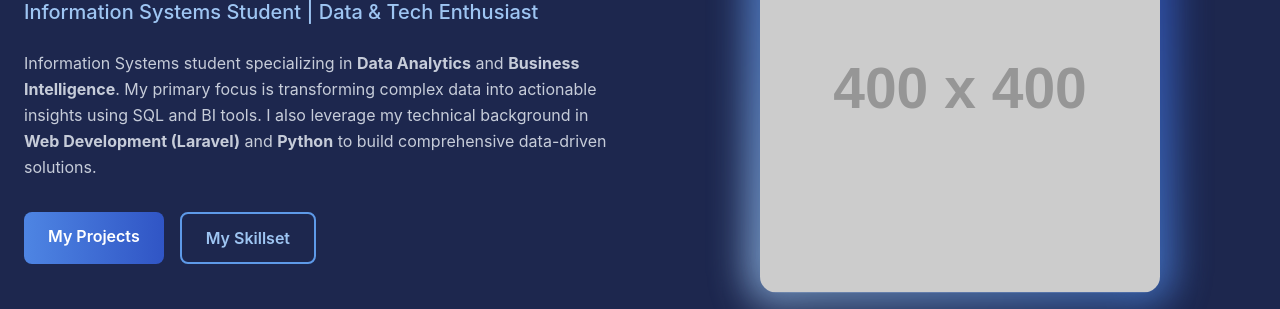
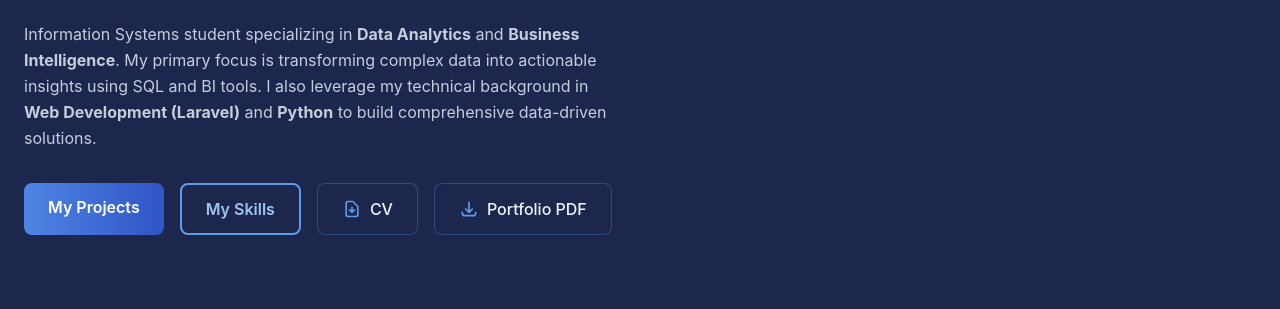
Before and after one commit to vinckarunia/portfolio, a plain HTML site: page index.html in a window 1280 px wide. Shown: the part 187-496 px from the top of the page. Drawn offline with nearby package versions, Linux system fonts and the light colour scheme; placeholder pictures from the web are drawn by us.

Commit message:
update 202512152139

```diff
--- a/index.html
+++ b/index.html
@@ -41,16 +41,34 @@
                         Information Systems student specializing in <strong>Data Analytics</strong> and <strong>Business Intelligence</strong>. My primary focus is transforming complex data into actionable insights using SQL and BI tools. I also leverage my technical background in <strong>Web Development (Laravel)</strong> and <strong>Python</strong> to build comprehensive data-driven solutions.
                     </p>
 
-                    <div class="flex space-x-4">
-                        <a href="#projects" class="px-6 py-3 bg-gradient-to-r from-[#4E85E3] to-[#3055C5] rounded-lg font-semibold text-white hover:shadow-[0_0_15px_rgba(94,154,232,0.5)] hover:scale-105 transition-all">My Projects</a>
-                        <a href="#skills" class="px-6 py-3 border-2 border-[#5E9AE8] text-[#9EC5F2] rounded-lg font-semibold hover:bg-[#5E9AE8]/10 transition-all">My Skillset</a>
+                    <div class="flex flex-col sm:flex-row gap-4 mt-8">
+                        <div class="flex space-x-4">
+                            <a href="#projects" class="flex-1 sm:flex-none text-center px-6 py-3 bg-gradient-to-r from-[#4E85E3] to-[#3055C5] rounded-lg font-semibold text-white hover:shadow-[0_0_15px_rgba(94,154,232,0.5)] hover:scale-105 transition-all">
+                                My Projects
+                            </a>
+                            <a href="#skills" class="flex-1 sm:flex-none text-center px-6 py-3 border-2 border-[#5E9AE8] text-[#9EC5F2] rounded-lg font-semibold hover:bg-[#5E9AE8]/10 transition-all">
+                                My Skills
+                            </a>
+                        </div>
+
+                        <div class="flex space-x-4">
+                            <a href="./files/en_CV - Vincent Karunia.pdf" target="_blank" class="flex-1 sm:flex-none flex items-center justify-center gap-2 px-6 py-3 bg-[#1D274E] border border-[#5E9AE8]/30 rounded-lg font-medium text-[#F1F6FD] hover:bg-[#3055C5] hover:border-transparent transition-all group">
+                                <svg class="w-5 h-5 text-[#5E9AE8] group-hover:text-white transition-colors" fill="none" stroke="currentColor" viewBox="0 0 24 24"><path stroke-linecap="round" stroke-linejoin="round" stroke-width="2" d="M12 10v6m0 0l-3-3m3 3l3-3m2 8H7a2 2 0 01-2-2V5a2 2 0 012-2h5.586a1 1 0 01.707.293l5.414 5.414a1 1 0 01.293.707V19a2 2 0 01-2 2z"></path></svg>
+                                <span>CV</span>
+                            </a>
+
+                            <a href="./files/Portfolio - Vincent Karunia_compressed.pdf" target="_blank" class="flex-1 sm:flex-none flex items-center justify-center gap-2 px-6 py-3 bg-[#1D274E] border border-[#5E9AE8]/30 rounded-lg font-medium text-[#F1F6FD] hover:bg-[#3055C5] hover:border-transparent transition-all group">
+                                <svg class="w-5 h-5 text-[#5E9AE8] group-hover:text-white transition-colors" fill="none" stroke="currentColor" viewBox="0 0 24 24"><path stroke-linecap="round" stroke-linejoin="round" stroke-width="2" d="M4 16v1a3 3 0 003 3h10a3 3 0 003-3v-1m-4-4l-4 4m0 0l-4-4m4 4V4"></path></svg>
+                                <span>Portfolio PDF</span>
+                            </a>
+                        </div>
                     </div>
                 </div>
-                <div class="flex justify-center fade-in-delay">
+                <!-- <div class="flex justify-center fade-in-delay">
                     <div class="profile-image-container">
                         <img src="https://via.placeholder.com/400x400/3055C5/ffffff?text=Vincent+Photo" alt="Profile" class="rounded-2xl shadow-2xl relative z-10">
                     </div>
-                </div>
+                </div> -->
             </div>
 
             <div class="mt-20">
```
Also changed, not shown: 2 other files.
